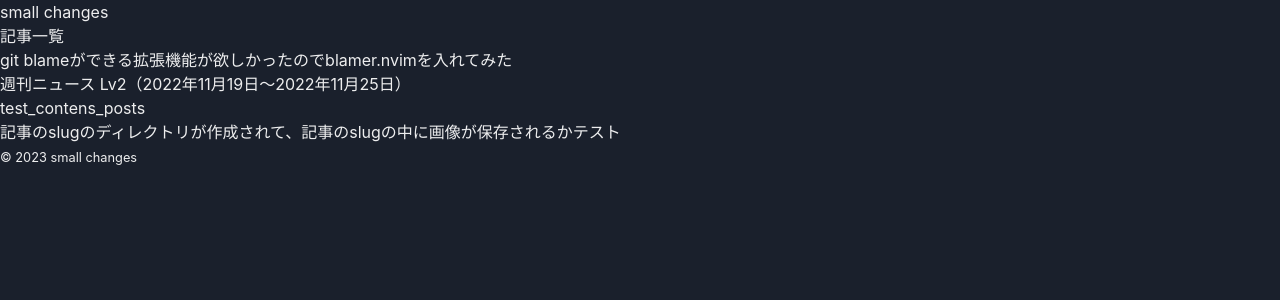
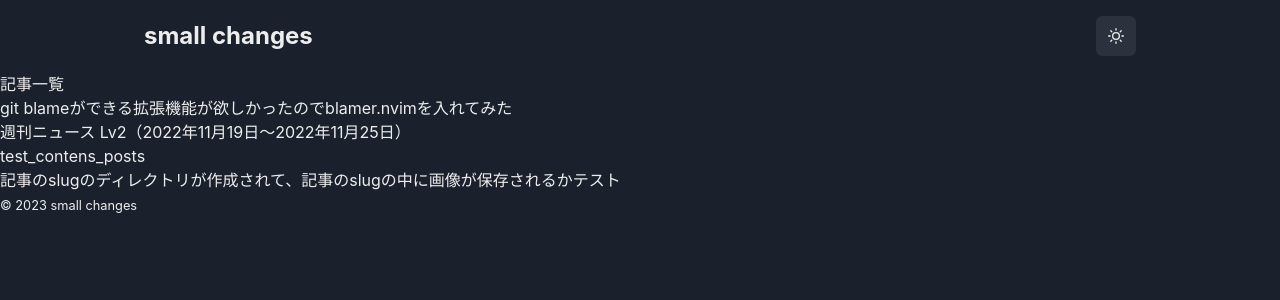
Before and after one commit to ChristianSantanaLlanes/next-blog, a Next.js app: page / in a window 1280 px wide. Shown: the top 300 px of the page. Built offline with nearby package versions, Linux system fonts and the light colour scheme.

Commit message:
update Header

```diff
--- a/src/app/Header.tsx
+++ b/src/app/Header.tsx
@@ -1,14 +1,53 @@
 "use client";
 
+import {
+  Box,
+  Container,
+  Flex,
+  Heading,
+  IconButton,
+  Tooltip,
+  useColorMode,
+} from "@chakra-ui/react";
 import Link from "next/link";
 import { BLOG_NAME } from "src/lib/constants";
+import { MoonIcon, SunIcon } from "@chakra-ui/icons";
+
+const ColorSwitchButton = () => {
+  const { colorMode, toggleColorMode } = useColorMode();
+  const tooltipLabel =
+    colorMode === "light"
+      ? "ダークモードへ切り替えます"
+      : "ライトモードへ切り替えます";
+  return (
+    <Tooltip label={tooltipLabel}>
+      <IconButton
+        aria-label="swith color mode"
+        icon={colorMode === "light" ? <MoonIcon /> : <SunIcon />}
+        onClick={toggleColorMode}
+      />
+    </Tooltip>
+  );
+};
 
 export default function Header() {
   return (
-    <header>
-      <h1>
-        <Link href="/">{BLOG_NAME}</Link>
-      </h1>
-    </header>
+    <Box px={4}>
+      <Container maxW="container.lg">
+        <Flex
+          as="header"
+          py="4"
+          justifyContent="space-between"
+          alignItems="center"
+        >
+          <Link href="/" passHref>
+            <Heading as="h1" fontSize="2xl" cursor="pointer">
+              {BLOG_NAME}
+            </Heading>
+          </Link>
+          <ColorSwitchButton />
+        </Flex>
+      </Container>
+    </Box>
   );
 }
```
